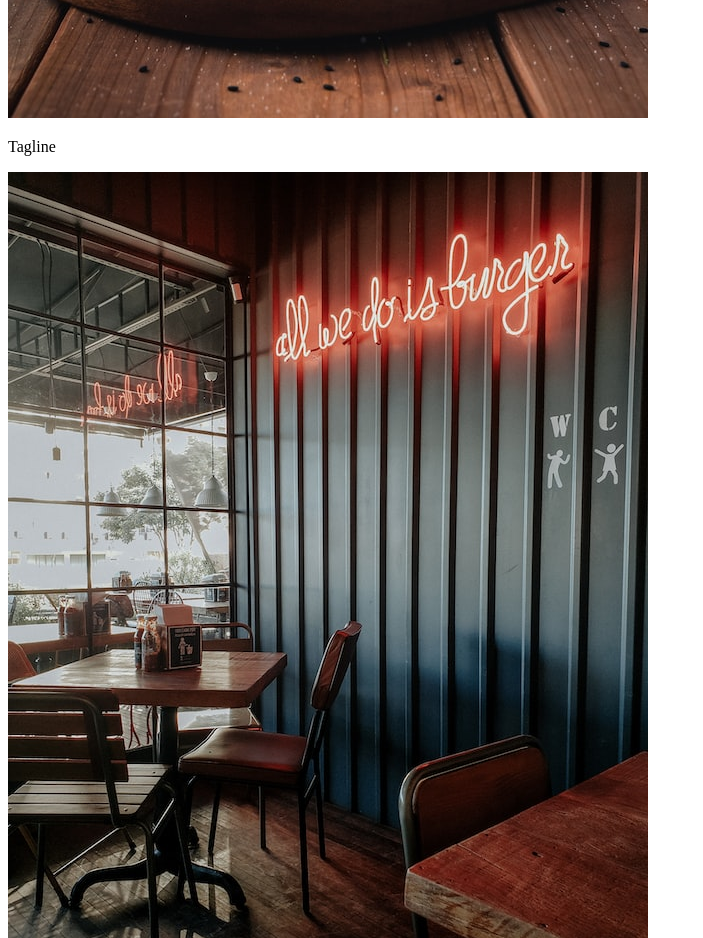
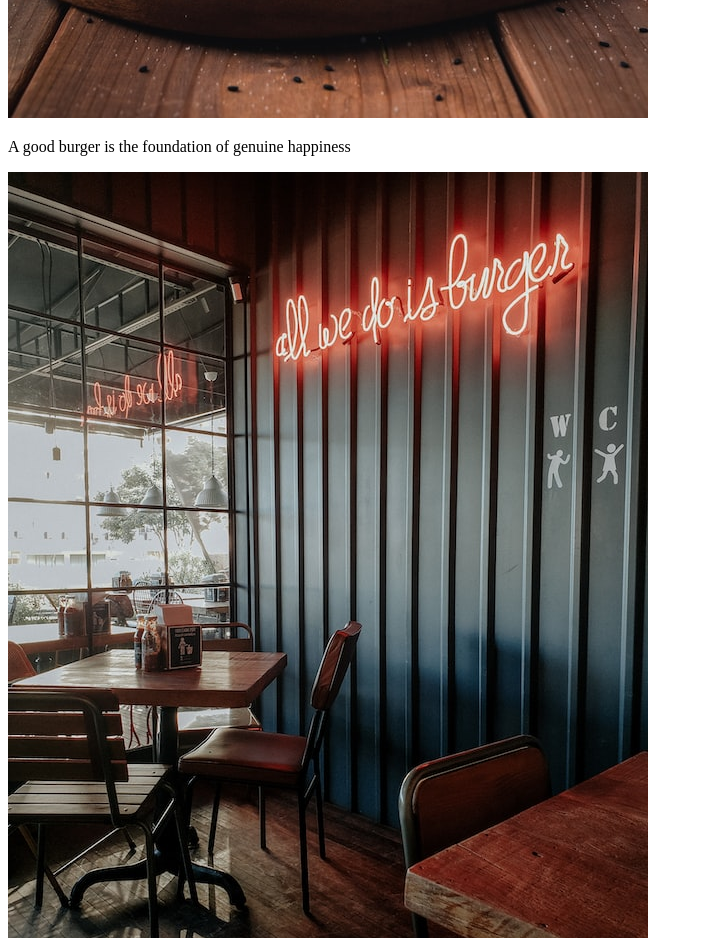
Before and after one commit to marcusbynoe/improved-memory, a plain HTML site: page index.html in a window 1280 px wide. Shown: the part 780-1718 px from the top of the page, without its empty margins (0-703 px from the left). Drawn offline with Linux system fonts and the light colour scheme.

Commit message:
added css file

```diff
--- a/index.html
+++ b/index.html
@@ -17,7 +17,7 @@
     <main>
         <section>
          <img src="burger.jpg">
-         <p>Tagline</p>
+         <p>A good burger is the foundation of genuine happiness</p>
         </section>
 
         <section>
--- /dev/null
+++ b/style.css
@@ -0,0 +1,3 @@
+/* selector {
+    property: value;
+} */
```
